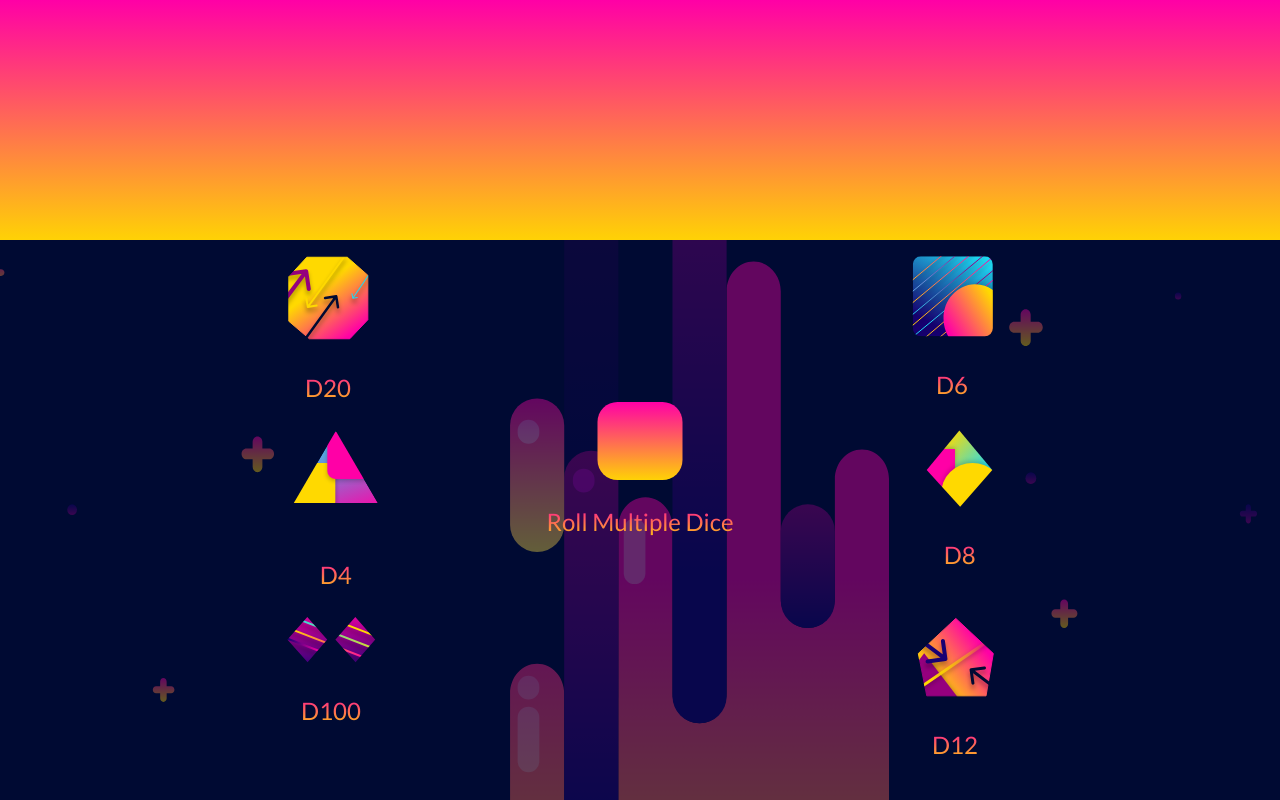
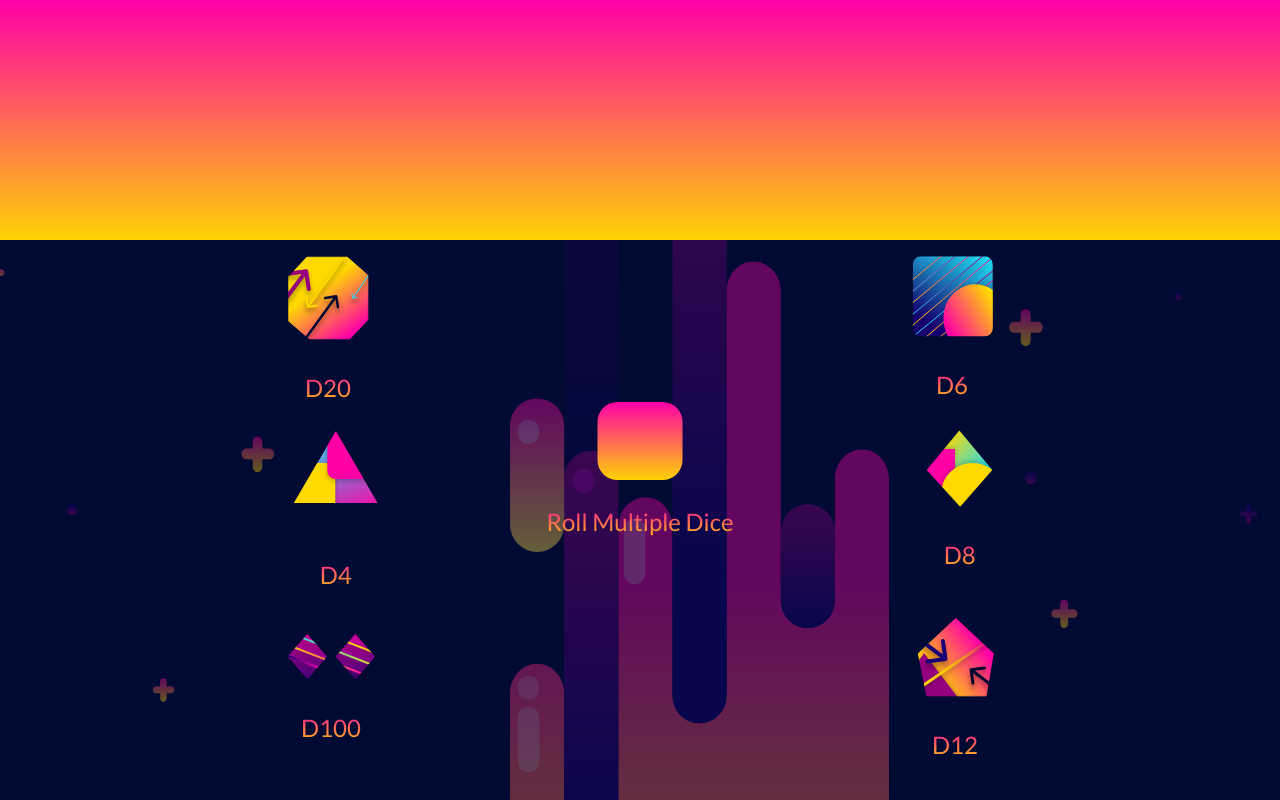
Before and after one commit to brianmcoates/digidice, a website built with webpack: page index.html in a window 1280 px wide. Built offline with nearby package versions, Linux system fonts and the light colour scheme.

Commit message:
add alignment class

```diff
--- a/index.html
+++ b/index.html
@@ -81,7 +81,7 @@
                 <p class="gradient-text">D8</p>
             </div>
         </div>
-        <div class="flex">
+        <div class="flex align-items-center">
             <div class="d100">
                 <div class="position-relative dice-container">
                     <img id="d100" class="dice" src="d100.svg" alt="d100" data-dice="100">
```
